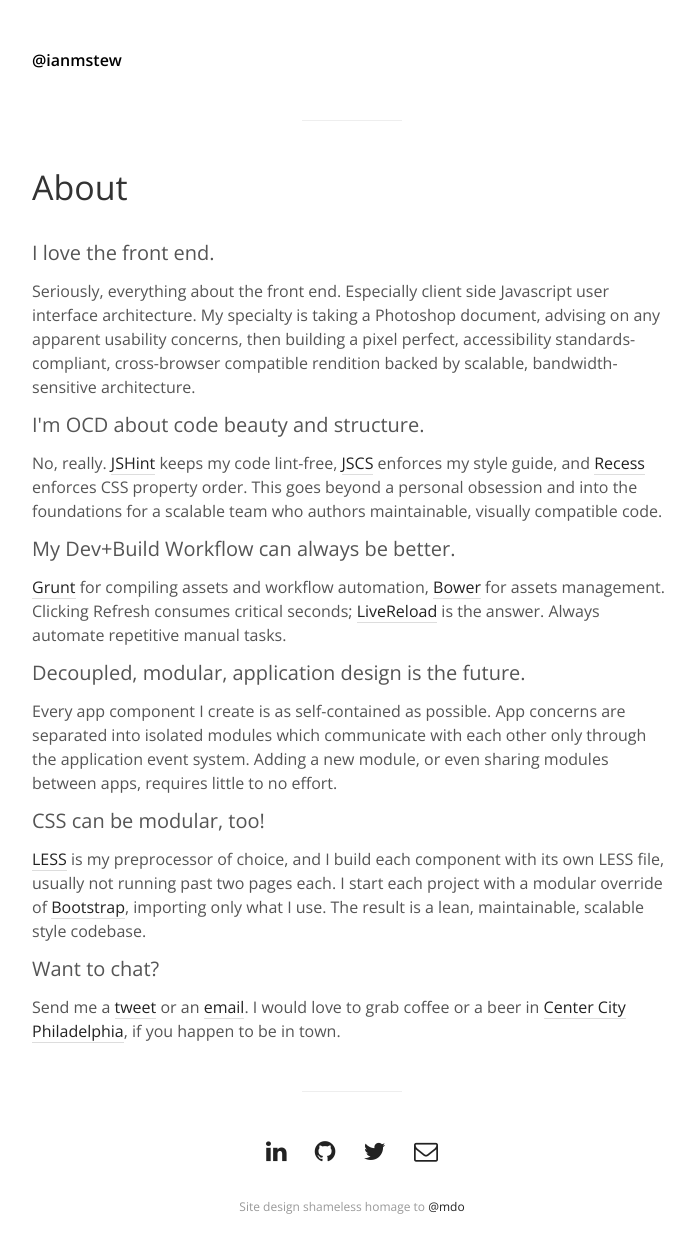
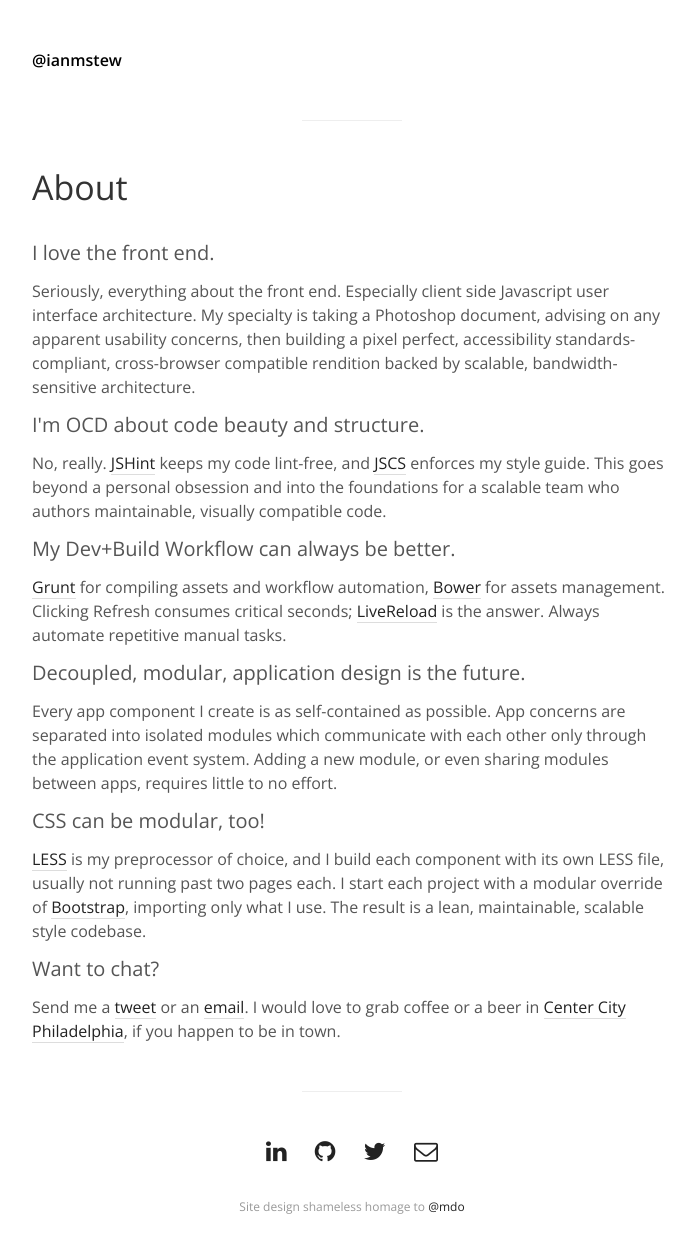
Before and after one commit to ianmstew/ianmstew.github.io, a Jekyll site: the page built from about/index.md, in a window 1280 px wide. Shown: the whole page, without its empty margins (288-983 px from the left). Built offline with Jekyll 4.4.1, drawn with Linux system fonts in a browser that asks for light colours; Markdown is read by kramdown in place of the engine named in the settings.

Commit message:
Update index.md

```diff
--- a/about/index.md
+++ b/about/index.md
@@ -17,7 +17,7 @@ Seriously, everything about the front end.  Especially client side Javascript us
   </p>
 </div>
 
-No, really.  [JSHint](https://github.com/jshint/jshint/) keeps my code lint-free, [JSCS](https://github.com/mdevils/node-jscs) enforces my style guide, and [Recess](https://github.com/twitter/recess) enforces CSS property order.  This goes beyond a personal obsession and into the foundations for a scalable team who authors maintainable, visually compatible code.
+No, really.  [JSHint](https://github.com/jshint/jshint/) keeps my code lint-free, and [JSCS](https://github.com/mdevils/node-jscs) enforces my style guide.  This goes beyond a personal obsession and into the foundations for a scalable team who authors maintainable, visually compatible code.
 
 <div>
   <p>
```
